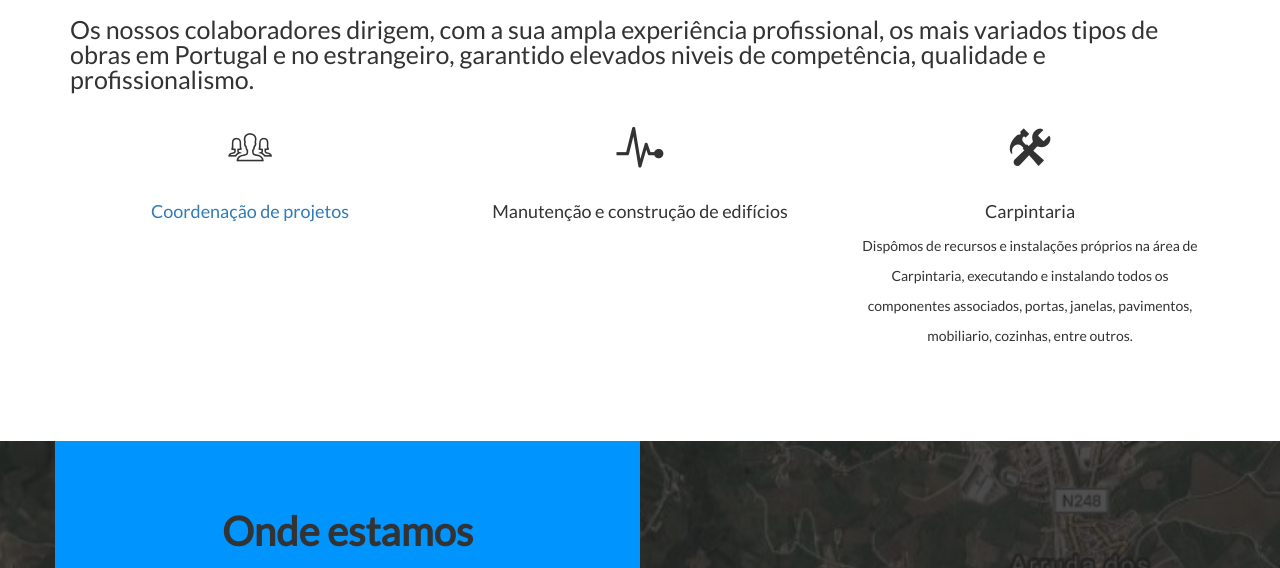
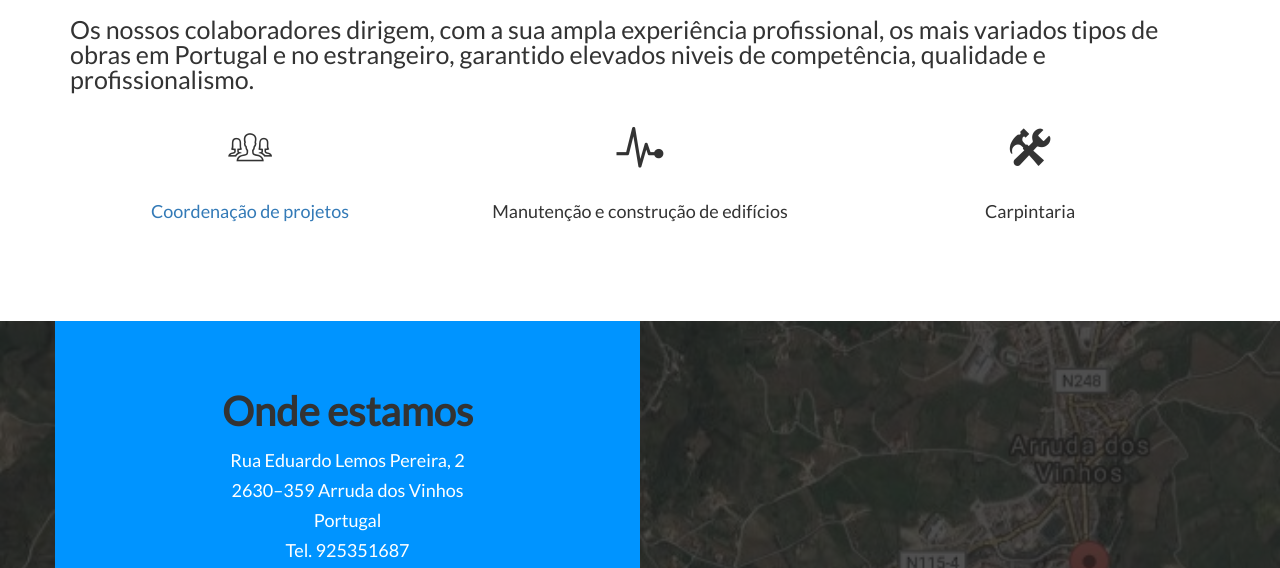
Before and after one commit to jamessea/jamessea.github.io, a plain HTML site: page index.html in a window 1280 px wide. Shown: the part 983-1551 px from the top of the page. Drawn offline with Linux system fonts and the light colour scheme; files whose address does not match are found by name.

Commit message:
commented woodwork description
commented woodwork description

```diff
--- a/index.html
+++ b/index.html
@@ -119,7 +119,7 @@
                                         <i class="ion-settings"></i>
                                     </div>
                                     <h4>Carpintaria</h4>
-                                    Dispômos de recursos e instalações próprios na área de Carpintaria, executando e instalando todos os componentes associados, portas, janelas, pavimentos, mobiliario, cozinhas, entre outros.
+                                    <!--Dispômos de recursos e instalações próprios na área de Carpintaria, executando e instalando todos os componentes associados, portas, janelas, pavimentos, mobiliario, cozinhas, entre outros.-->
                                 </div>
                             </div>
                         </div>
```
